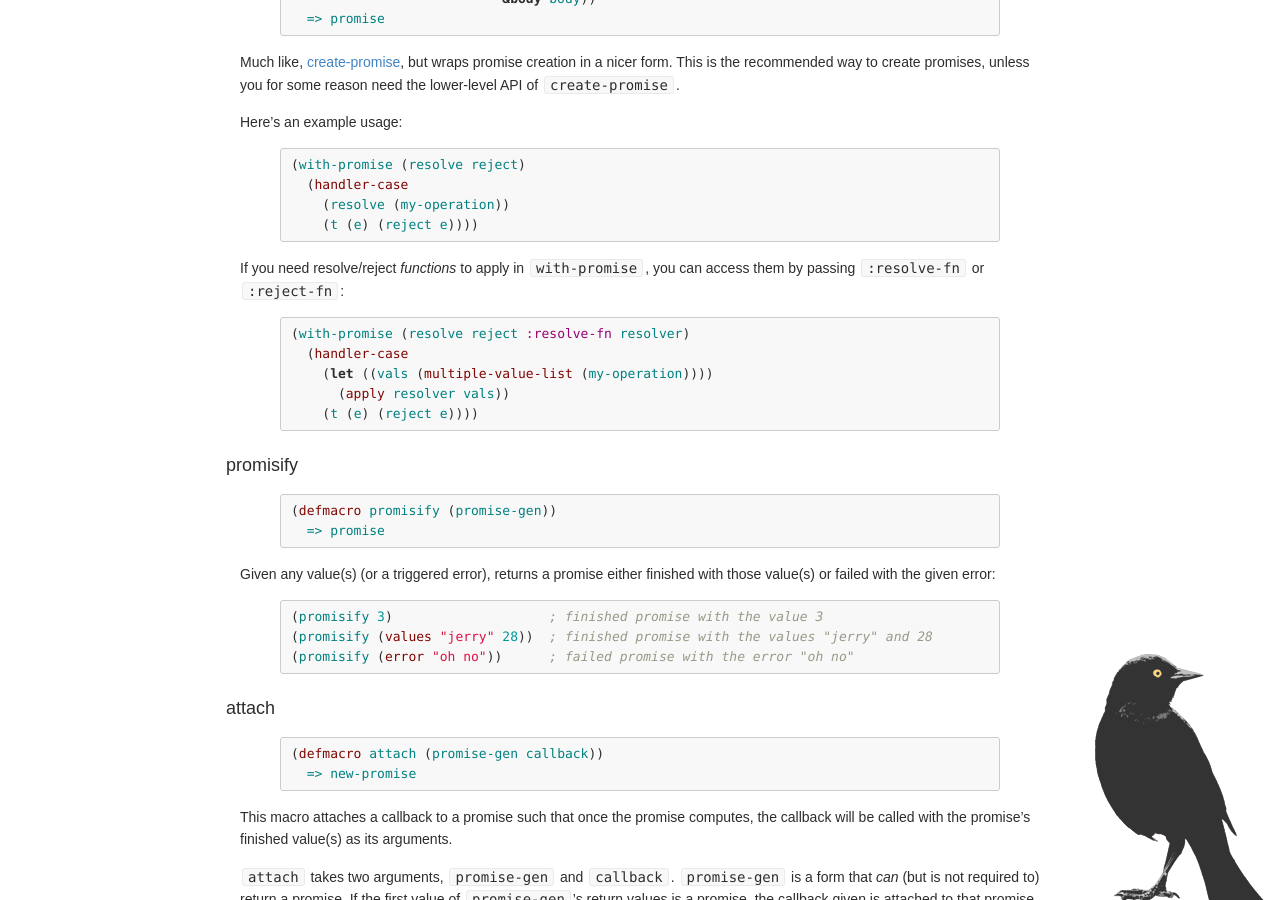
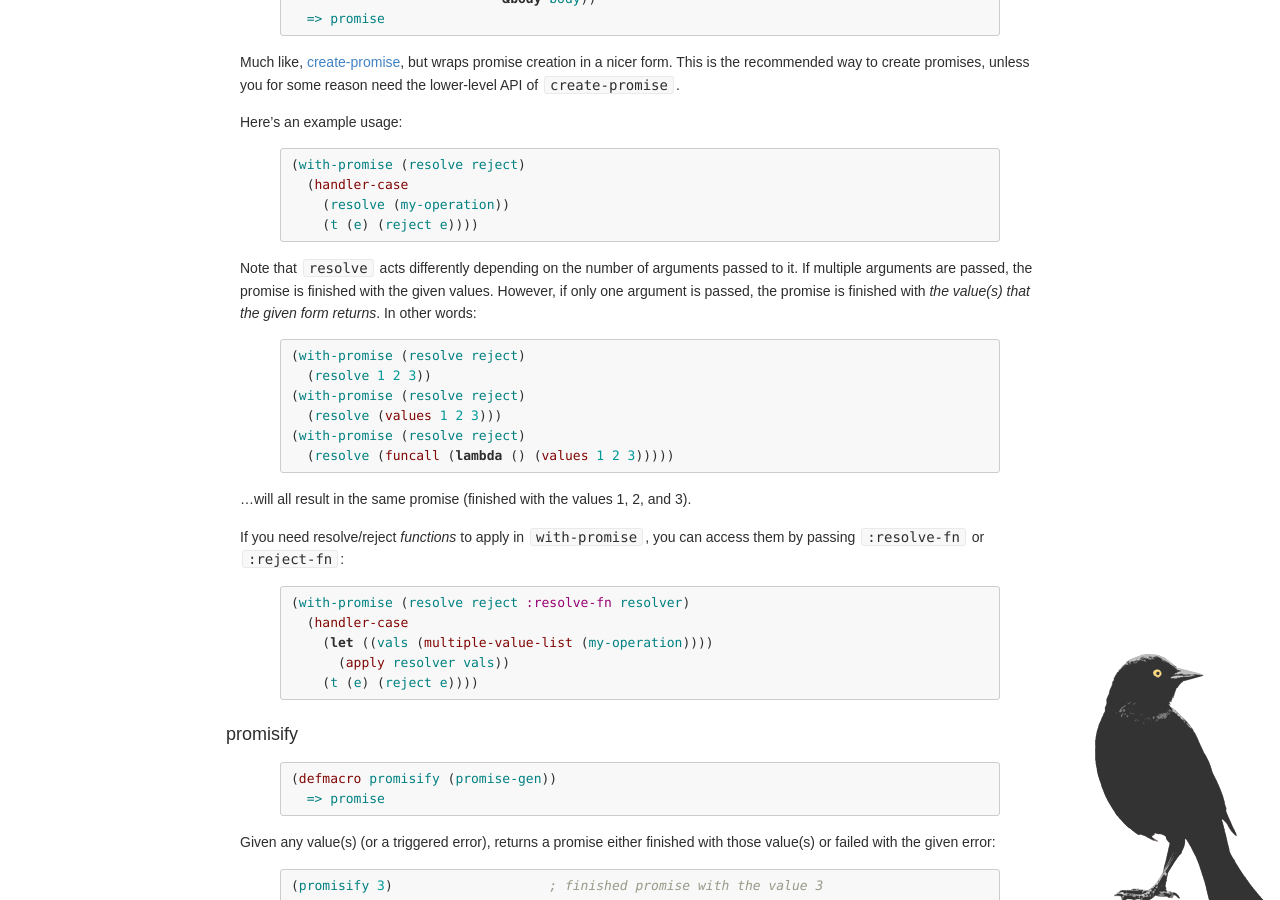
Before and after one commit to orthecreedence/blackbird, a Jekyll site: the page built from index.md, in a window 1280 px wide and 900 px high, scrolled down 3053 px. Built offline with Jekyll 4.4.1, drawn with Linux system fonts in a browser that asks for light colours; Markdown is read by kramdown in place of the engine named in the settings.

Commit message:
updating docs on how resolve works in with-promise

```diff
--- a/index.md
+++ b/index.md
@@ -201,6 +201,22 @@ Here's an example usage:
     (resolve (my-operation))
     (t (e) (reject e))))
 {% endhighlight %}
+
+Note that `resolve` acts differently depending on the number of arguments passed
+to it. If multiple arguments are passed, the promise is finished with the given
+values. However, if only one argument is passed, the promise is finished with
+*the value(s) that the given form returns*. In other words:
+
+{% highlight cl %}
+(with-promise (resolve reject)
+  (resolve 1 2 3))
+(with-promise (resolve reject)
+  (resolve (values 1 2 3)))
+(with-promise (resolve reject)
+  (resolve (funcall (lambda () (values 1 2 3)))))
+{% endhighlight %}
+
+...will all result in the same promise (finished with the values 1, 2, and 3).
 
 If you need resolve/reject *functions* to apply in `with-promise`, you can
 access them by passing `:resolve-fn` or `:reject-fn`:
```
